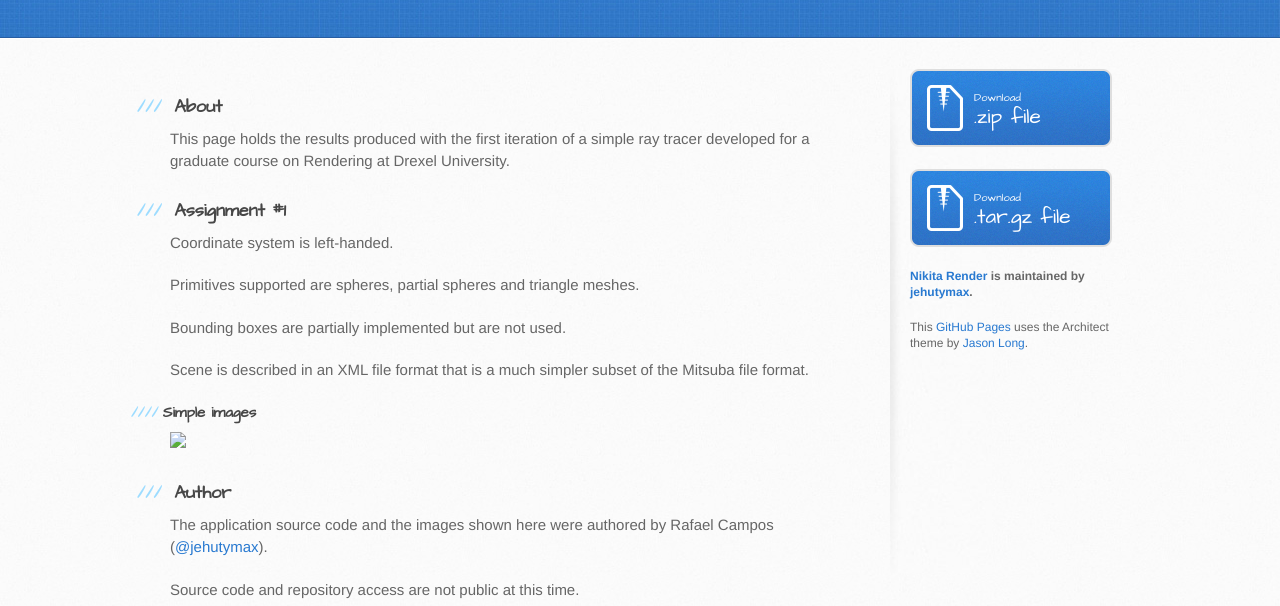
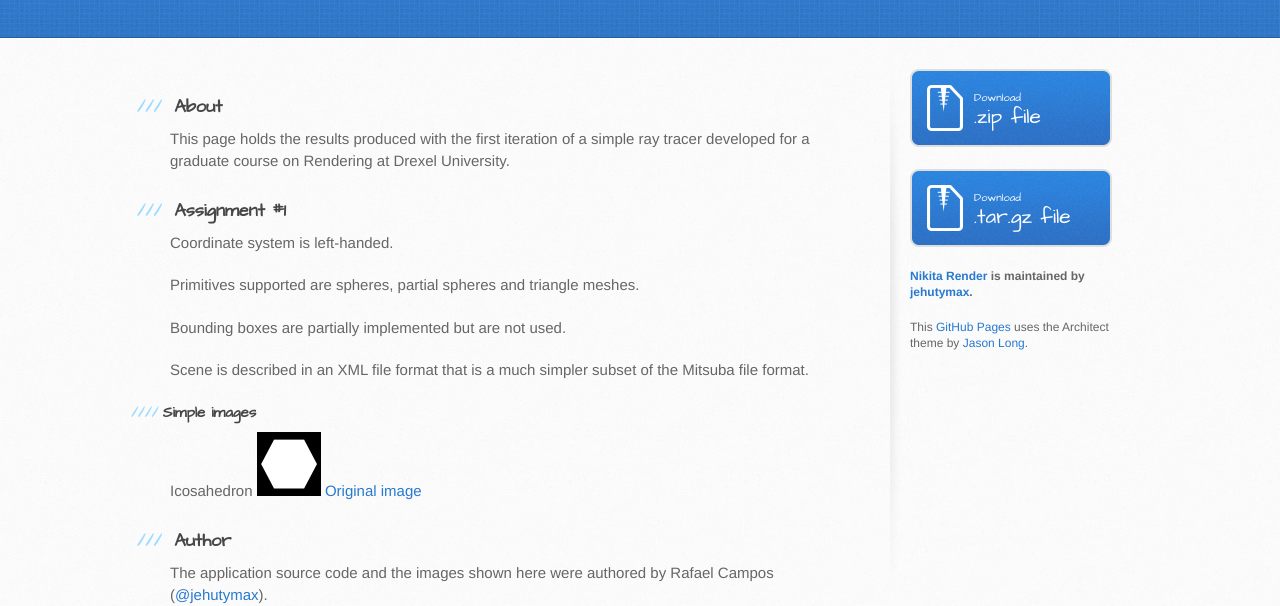
Before and after one commit to jehutymax/nikita-render, a plain HTML site: page index.html in a window 1280 px wide. Shown: the part 197-803 px from the top of the page. Drawn offline with Linux system fonts and the light colour scheme.

Commit message:
Update index.html

```diff
--- a/index.html
+++ b/index.html
@@ -42,8 +42,10 @@
 <p>Scene is described in an XML file format that is a much simpler subset of the Mitsuba file format.</p>
 
 <h4>Simple images</h4>
-<img src="images/ico.smf"/>
-
+<p>Icosahedron
+<img src="images/ico.png" width=64 height=64/>
+<a href="images/ico.png">Original image</a>
+</p>
 <h3>
 <a id="authors-and-contributors" class="anchor" href="#authors-and-contributors" aria-hidden="true"><span aria-hidden="true" class="octicon octicon-link"></span></a>Author</h3>
 
```
